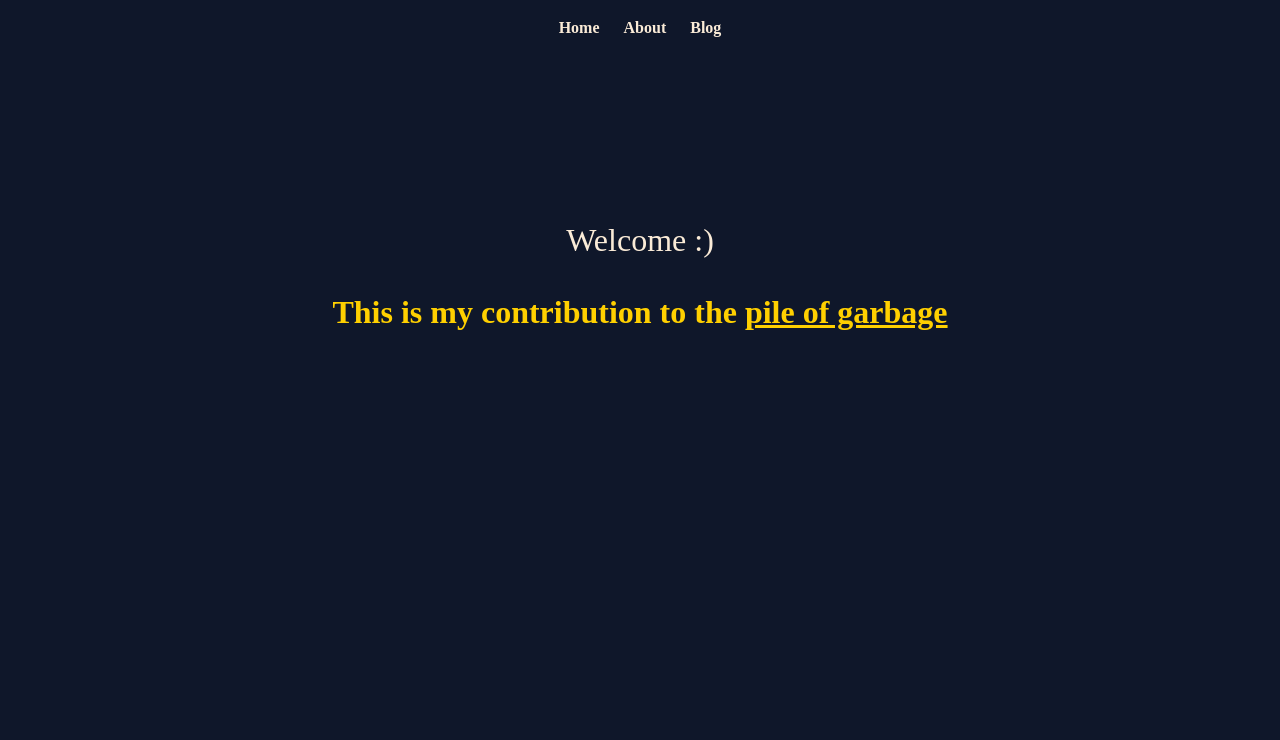
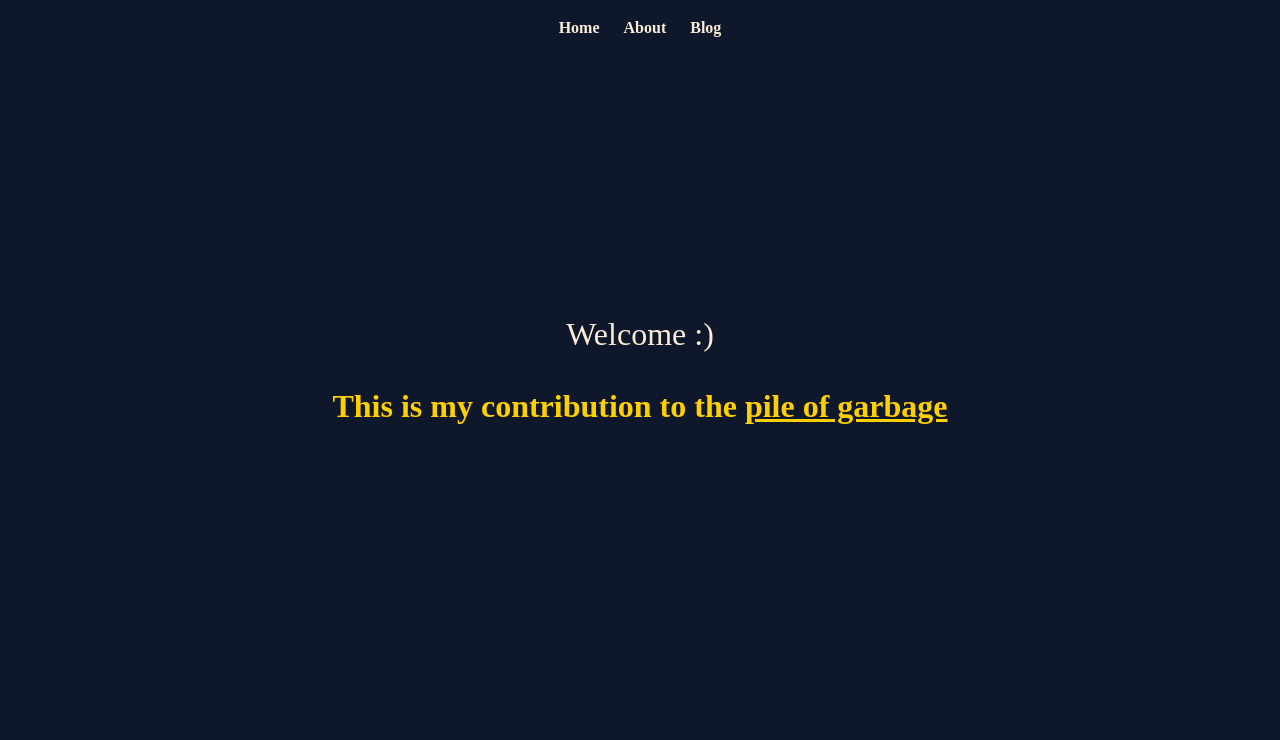
Before and after one commit to khan5ula/homepage, an Astro site: page / in a window 1280 px wide. Shown: the top 740 px of the page. Built offline with nearby package versions, Linux system fonts and the light colour scheme; Astro itself is replaced by a stand-in of ours.

Commit message:
tried another approach for index content centering

```diff
--- a/src/pages/index.astro
+++ b/src/pages/index.astro
@@ -3,7 +3,7 @@ import BaseLayout from '../layouts/BaseLayout.astro'
 ---
 
 <BaseLayout title="Welcome to Astro.">
-  <div class="flex flex-col items-center space-y-6 mt-40">
+  <div class="flex flex-col items-center space-y-6 justify-center">
     <h1>Welcome :)</h1>
 
     <h1 class="h1-home text-center">
```
